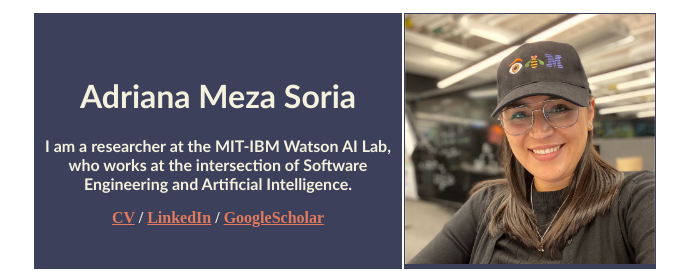
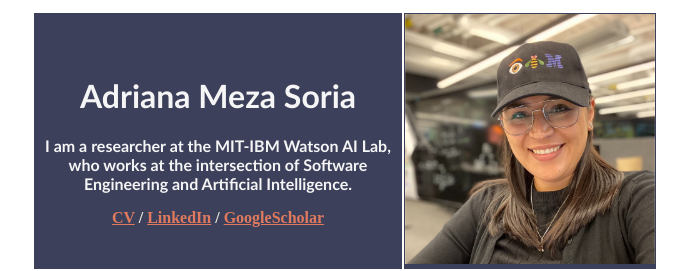
Before and after one commit to ameza13/adriana-meza-soria, a plain HTML site: page index.html in a window 1280 px wide. Shown: the top 271 px of the page, without its empty margins (295-984 px from the left). Drawn offline with Linux system fonts and the light colour scheme.

Commit message:
color font update
Signed-off-by: Adriana Meza Soria <Adriana.Meza.Soria@ibm.com>

```diff
--- a/index.html
+++ b/index.html
@@ -57,8 +57,8 @@
                 <table border="0", width="100%">
                     <tr style="background-color:#3D405B; color:#F4F1DE">
                         <th>
-                            <h1 style="color:#F4F1DE" >Adriana Meza Soria</h1>
-                            <p  style="color:#F4F1DE">I am a researcher at the MIT-IBM Watson AI Lab, <br> who works at the intersection of Software Engineering and Artificial Intelligence.</p>
+                            <h1 style="color:whitesmoke" >Adriana Meza Soria</h1>
+                            <p  style="color:whitesmoke">I am a researcher at the MIT-IBM Watson AI Lab, <br> who works at the intersection of Software Engineering and Artificial Intelligence.</p>
                             <a href="docs/AdrianaMeza_CV_18.pdf">CV</a> / <a href="https://www.linkedin.com/in/adriana-meza-soria-52799961/">LinkedIn</a> / <a href="https://scholar.google.com/citations?user=BpMQCb4AAAAJ&hl=en">GoogleScholar</a>
                         </th>
                         <td><img src="images/headshot.jpeg" alt="Adriana Meza Soria"><br></td>
```
